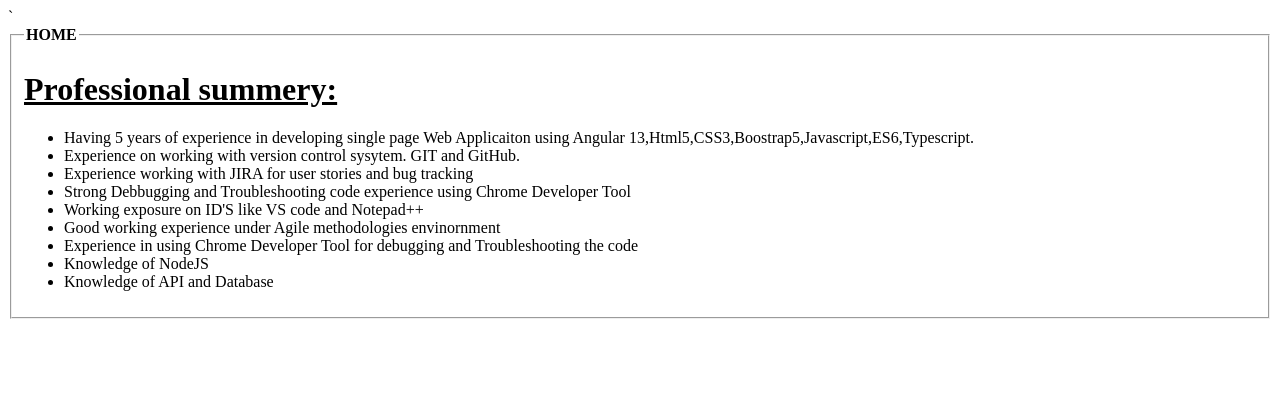
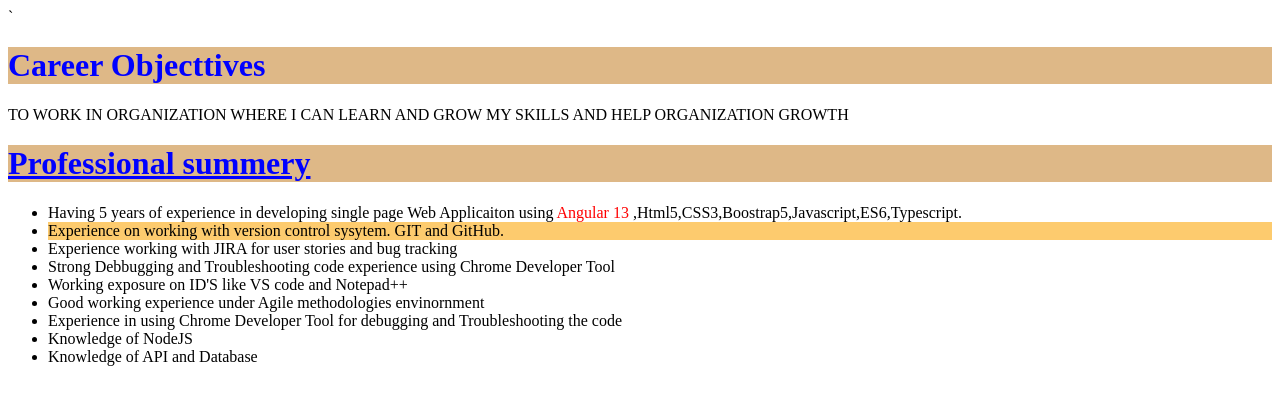
Before and after one commit to akashkadam1320/my-profile, a plain HTML site: page home.html in a window 1280 px wide. Drawn offline with Linux system fonts and the light colour scheme.

Commit message:
apply CSS property home and index
apply CSS property home and index

```diff
--- a/home.html
+++ b/home.html
@@ -2,20 +2,32 @@
 <html>
     <head>
         <title>home</title>
+        <style>
+            .abc{
+                color: blue;
+                background-color: burlywood;
+            }
+            #name{
+                color: red ;
+            }
+            #def{
+                background-color: #fdcb6e;
+            }
+
+        </style>
     </head>`
     <body>
-        <fieldset>
-            <legend><span><strong>HOME</strong></span></legend>
-
-
-            <h1><U>Professional summery:</U></h1>
+        <h1 class="abc"> Career Objecttives</h1>
+        <p> TO WORK IN ORGANIZATION WHERE I CAN LEARN AND GROW MY SKILLS AND HELP ORGANIZATION GROWTH</p>
+          <h1 class="abc"><U>Professional summery</U></h1>
 
         <p>
+
             <ul>
                 <li>
-                    Having 5 years of experience in developing single page Web Applicaiton using Angular 13,Html5,CSS3,Boostrap5,Javascript,ES6,Typescript.
+                    Having 5 years of experience in developing single page Web Applicaiton using<span id="name"> Angular 13</span> ,Html5,CSS3,Boostrap5,Javascript,ES6,Typescript.
                 </li>
-                <li>
+                <li id="def">
                     Experience on working with version control sysytem. GIT and GitHub.
 
                 </li>
@@ -29,6 +41,5 @@
                 </li>
             </ul>
         </p>
-    </fieldset>
     </bodyy>
     </html>
```
Also changed, not shown: index.html (+9 -2 lines).
